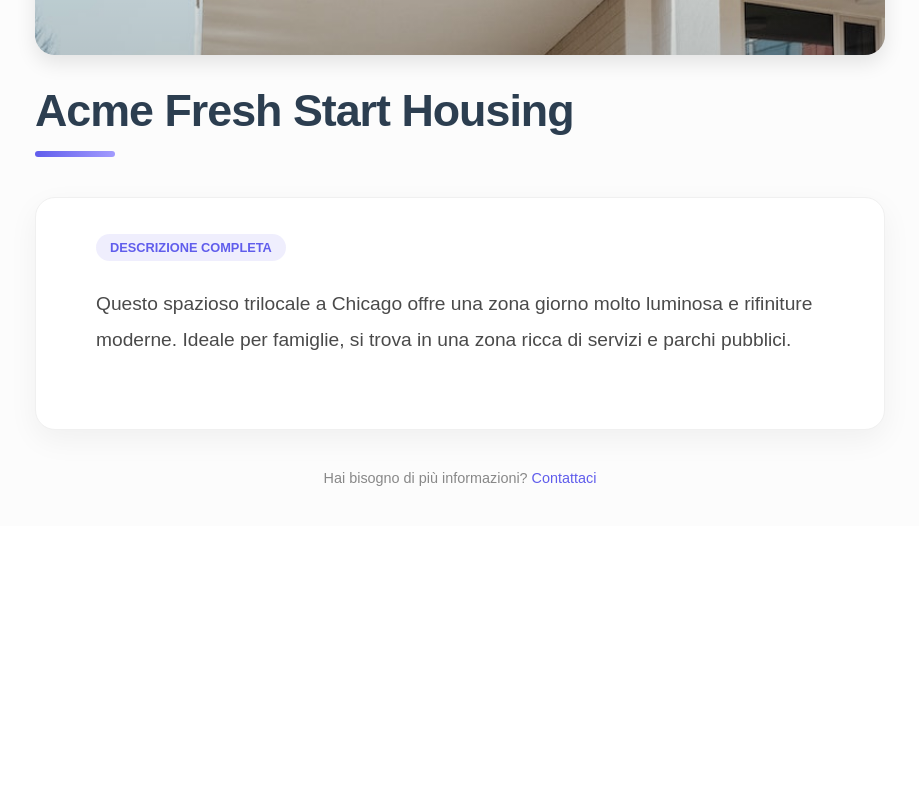
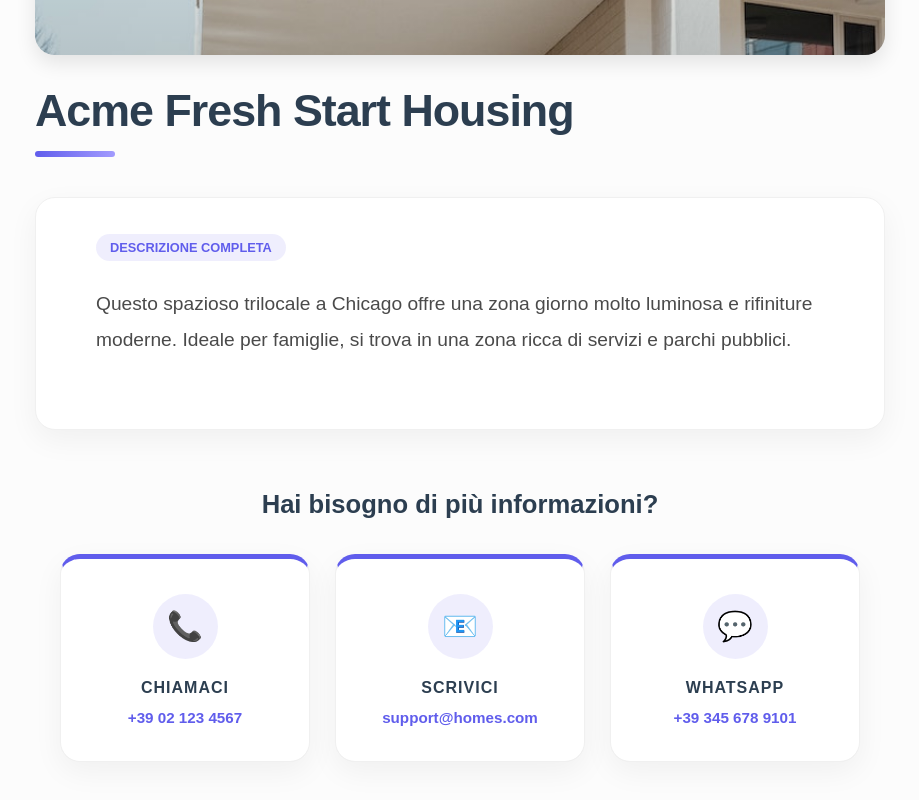
Before and after one commit to IlariA-16/Progetto.Adiacent, an Angular app in the folder Desktop/homes_app/: page /details/0/description in a window 1280 px wide. Shown: the part 452-1252 px from the top of the page, without its empty margins (180-1099 px from the left). Before the commit the page ends 1018 px from the top, so only its background shows below. Built offline with nearby package versions, Linux system fonts and the light colour scheme; data requests are answered from the project's data file.

Commit message:
modifica contatti

```diff
--- a/Desktop/homes_app/src/app/details/details-description/details-description.component.css
+++ b/Desktop/homes_app/src/app/details/details-description/details-description.component.css
@@ -26,6 +26,32 @@
 .back-link:hover {
   color: #4a47b1;
   transform: translateX(-5px);
+}
+
+/* Banner Immagine */
+.house-banner {
+  width: 100%;
+  height: 300px;
+  position: relative;
+  border-radius: 20px;
+  overflow: hidden;
+  margin-bottom: 30px;
+  box-shadow: 0 8px 20px rgba(0,0,0,0.1);
+}
+
+.house-banner img {
+  width: 100%;
+  height: 100%;
+  object-fit: cover;
+}
+
+.banner-overlay {
+  position: absolute;
+  top: 0;
+  left: 0;
+  width: 100%;
+  height: 100%;
+  background: linear-gradient(to bottom, transparent 50%, rgba(0,0,0,0.1));
 }
 
 /* Header e Titolo */
@@ -84,16 +110,68 @@
   white-space: pre-line;
 }
 
-/* Footer della pagina */
-.footer-info {
-  margin-top: 40px;
+/* --- NUOVA SEZIONE CONTATTI --- */
+.contact-section {
+  margin-top: 60px;
   text-align: center;
-  color: #888;
-  font-size: 0.9rem;
+  animation: fadeIn 0.8s ease-out;
 }
 
-.footer-info a {
+.contact-header {
+  font-size: 1.6rem;
+  color: #2c3e50;
+  font-weight: 700;
+  margin-bottom: 35px;
+}
+
+.contact-grid {
+  display: flex;
+  justify-content: center;
+  gap: 25px;
+  flex-wrap: wrap;
+}
+
+.contact-item {
+  background: white;
+  padding: 35px 25px;
+  border-radius: 20px;
+  width: 250px;
+  box-shadow: 0 10px 30px rgba(0, 0, 0, 0.05);
+  border: 1px solid #f0f0f0;
+  border-top: 5px solid #605dec; /* Richiama il tuo viola */
+  transition: all 0.3s ease;
+}
+
+.contact-item:hover {
+  transform: translateY(-8px);
+  box-shadow: 0 15px 35px rgba(96, 93, 236, 0.1);
+}
+
+.icon-circle {
+  font-size: 1.8rem;
+  background: rgba(96, 93, 236, 0.1); /* Stesso stile del badge */
+  width: 65px;
+  height: 65px;
+  border-radius: 50%;
+  margin: 0 auto 20px;
+  display: flex;
+  align-items: center;
+  justify-content: center;
+}
+
+.contact-item h3 {
+  font-size: 1rem;
+  color: #2c3e50;
+  margin-bottom: 12px;
+  text-transform: uppercase;
+  letter-spacing: 1px;
+}
+
+.contact-item p, .contact-item a {
+  font-size: 0.95rem;
   color: #605dec;
+  font-weight: 700;
+  margin: 0;
   text-decoration: none;
 }
 
@@ -108,28 +186,5 @@
   .house-title { font-size: 2rem; }
   .card-body { padding: 30px 20px; }
   .description-text { font-size: 1.1rem; }
+  .contact-item { width: 100%; }
 }
-.house-banner {
-  width: 100%;
-  height: 300px; /* Puoi alzare o abbassare questo valore */
-  position: relative;
-  border-radius: 20px;
-  overflow: hidden;
-  margin-bottom: 30px;
-  box-shadow: 0 8px 20px rgba(0,0,0,0.1);
-}
-
-.house-banner img {
-  width: 100%;
-  height: 100%;
-  object-fit: cover; /* Fondamentale per non schiacciare la foto */
-}
-
-.banner-overlay {
-  position: absolute;
-  top: 0;
-  left: 0;
-  width: 100%;
-  height: 100%;
-  background: linear-gradient(to bottom, transparent 50%, rgba(0,0,0,0.1));
-}
--- a/Desktop/homes_app/src/app/details/details-description/details-description.component.html
+++ b/Desktop/homes_app/src/app/details/details-description/details-description.component.html
@@ -24,9 +24,29 @@
         <p class="description-text">{{ housingLocation.description }}</p>
       </div>
     </main>
+        <!-- Nuova Sezione Contatti -->
+    <section class="contact-section">
+      <h2 class="contact-header">Hai bisogno di più informazioni?</h2>
+      <div class="contact-grid">
+        <div class="contact-item">
+          <div class="icon-circle">📞</div>
+          <h3>Chiamaci</h3>
+          <p>+39 02 123 4567</p>
+        </div>
 
-    <footer class="footer-info">
-      <p>Hai bisogno di più informazioni? <a href="mailto:support@homes.com">Contattaci</a></p>
-    </footer>
-  </div>
-</div>
+        <div class="contact-item">
+          <div class="icon-circle">📧</div>
+          <h3>Scrivici</h3>
+          <p><a href="mailto:support@homes.com">support@homes.com</a></p>
+        </div>
+
+        <div class="contact-item">
+          <div class="icon-circle">💬</div>
+          <h3>WhatsApp</h3>
+          <p>+39 345 678 9101</p>
+        </div>
+      </div>
+    </section>
+
+  </div> <!-- fine content-wrapper -->
+</div> <!-- fine description-page-container -->
```
